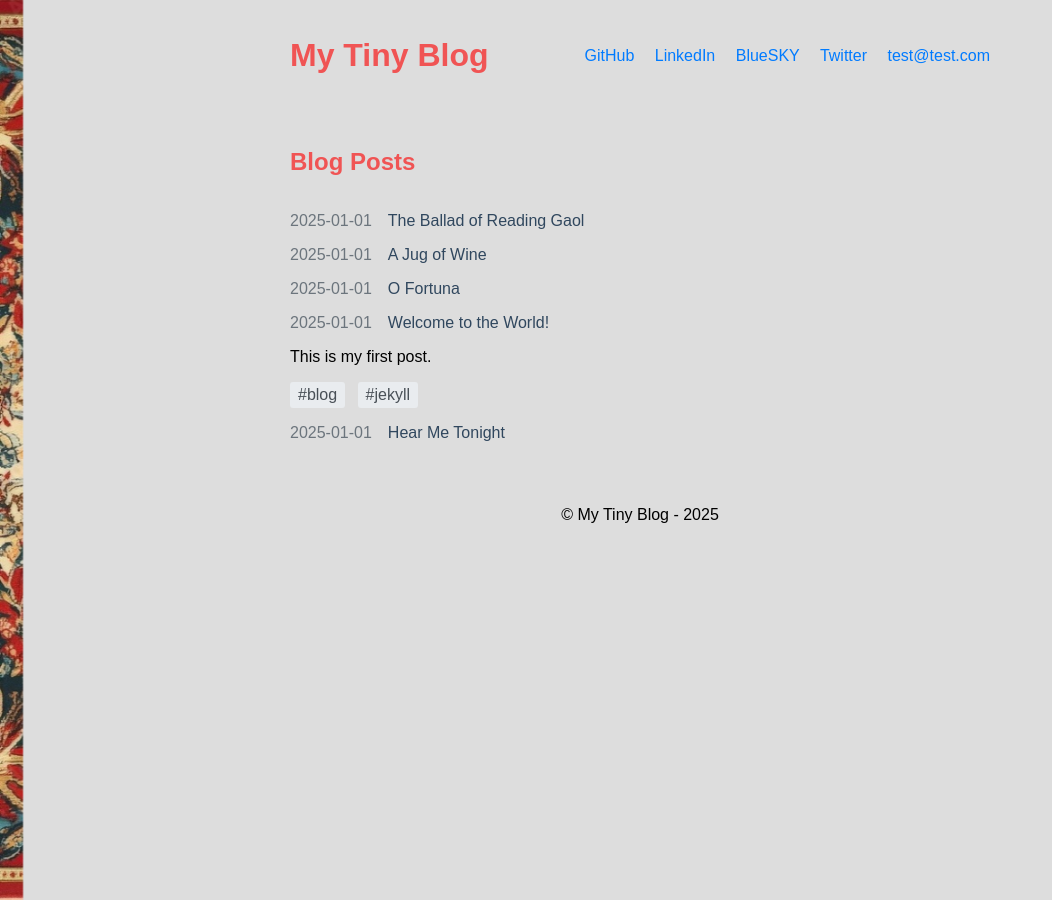
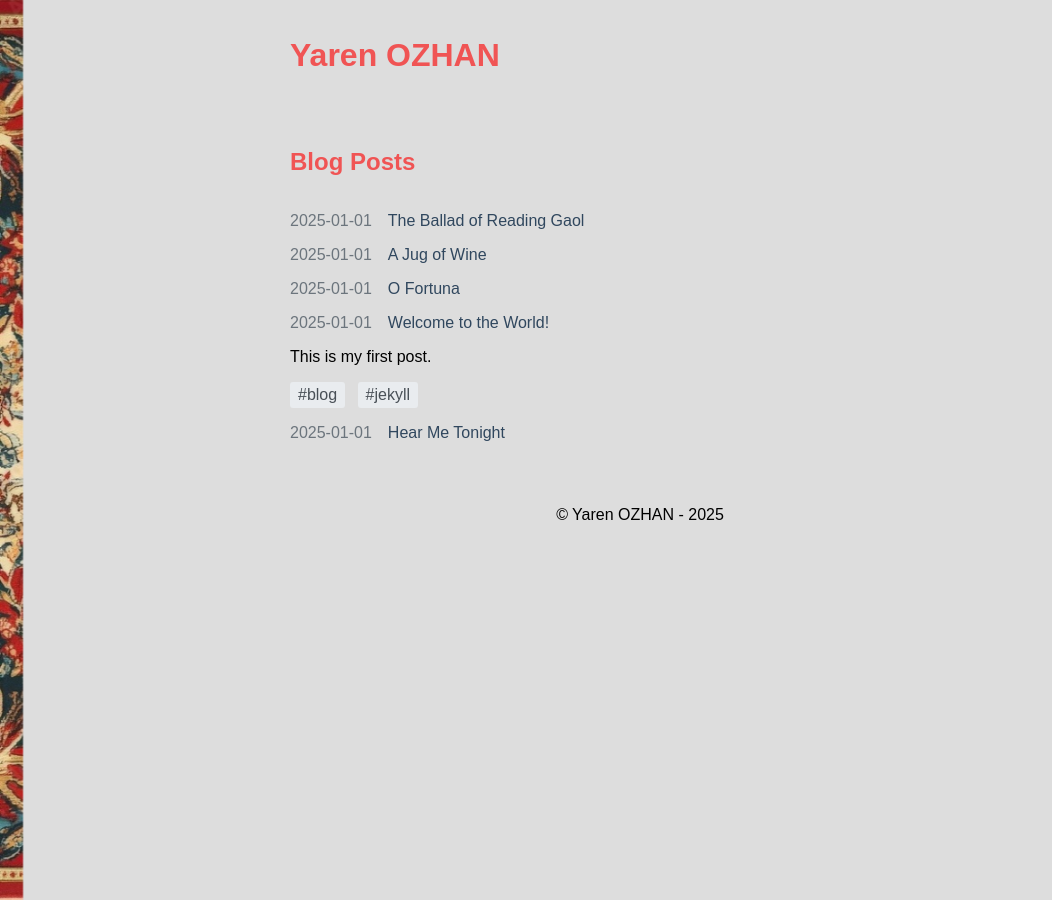
Before and after one commit to yrnzhn/yrnzhn.github.io, a Jekyll site: the page built from index.html, in a window 1280 px wide. Shown: the whole page, without its empty margins (0-1052 px from the left). Built offline with Jekyll 4.4.1, drawn with Linux system fonts in a browser that asks for light colours.

Commit message:
site ayari

```diff
--- a/_config.yml
+++ b/_config.yml
@@ -1,13 +1,13 @@
-title: My Tiny Blog
-author: My Name
-description: A minimal Jekyll blog.
-keywords: jekyll, minimal, blog
+title: Yaren OZHAN
+author: Yaren OZHAN
+description: Minimal bir blog.
+keywords: blog, anime, çizim, karakalem, hayvanlar
 baseurl: "" # the subpath of your site, e.g. /blog
-url: "https://myusername.github.io"
+url: "https://yrnzhn.github.io"
 
 #social links
-bluesky: myusername
-twitter: myusername
-github: myusername
-linkedin: myusername
-email: test@test.com
+#bluesky: myusername
+#twitter: myusername
+#github: myusername
+#linkedin: myusername
+#email: test@test.com
```
